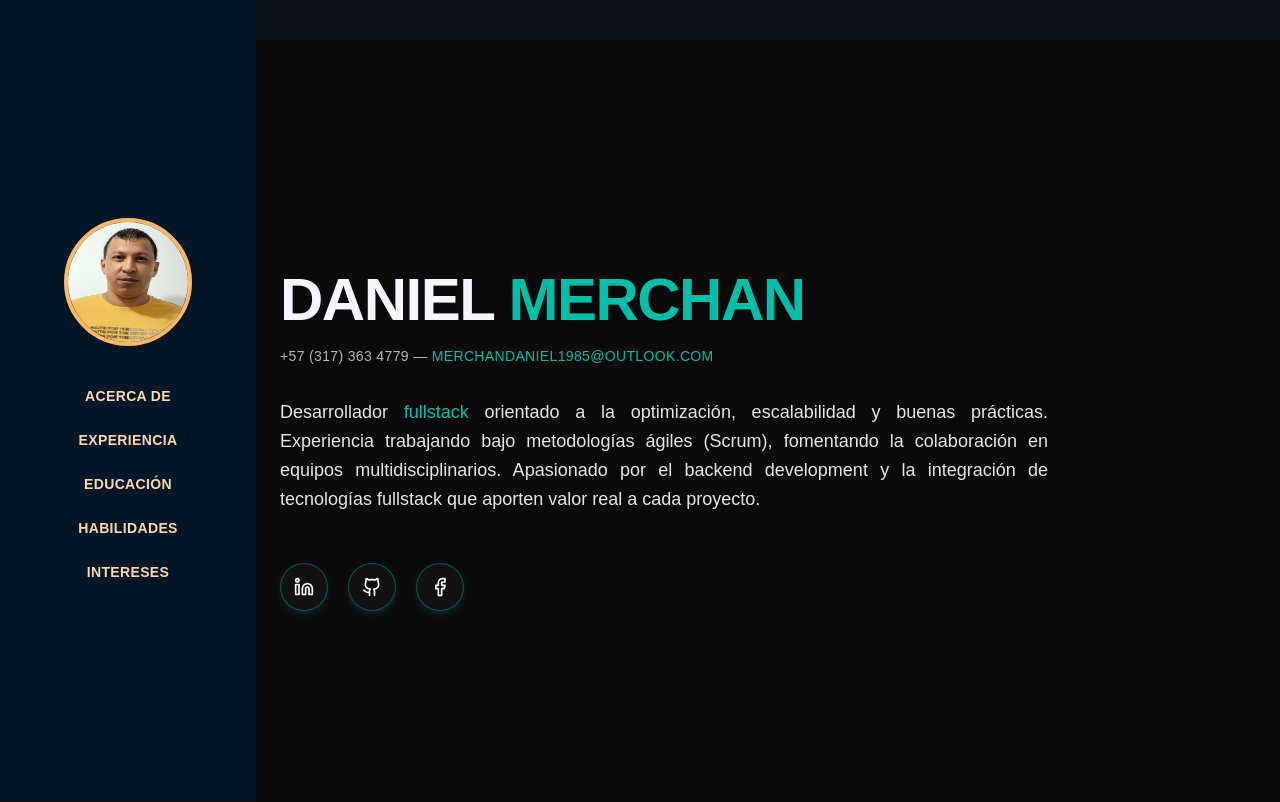
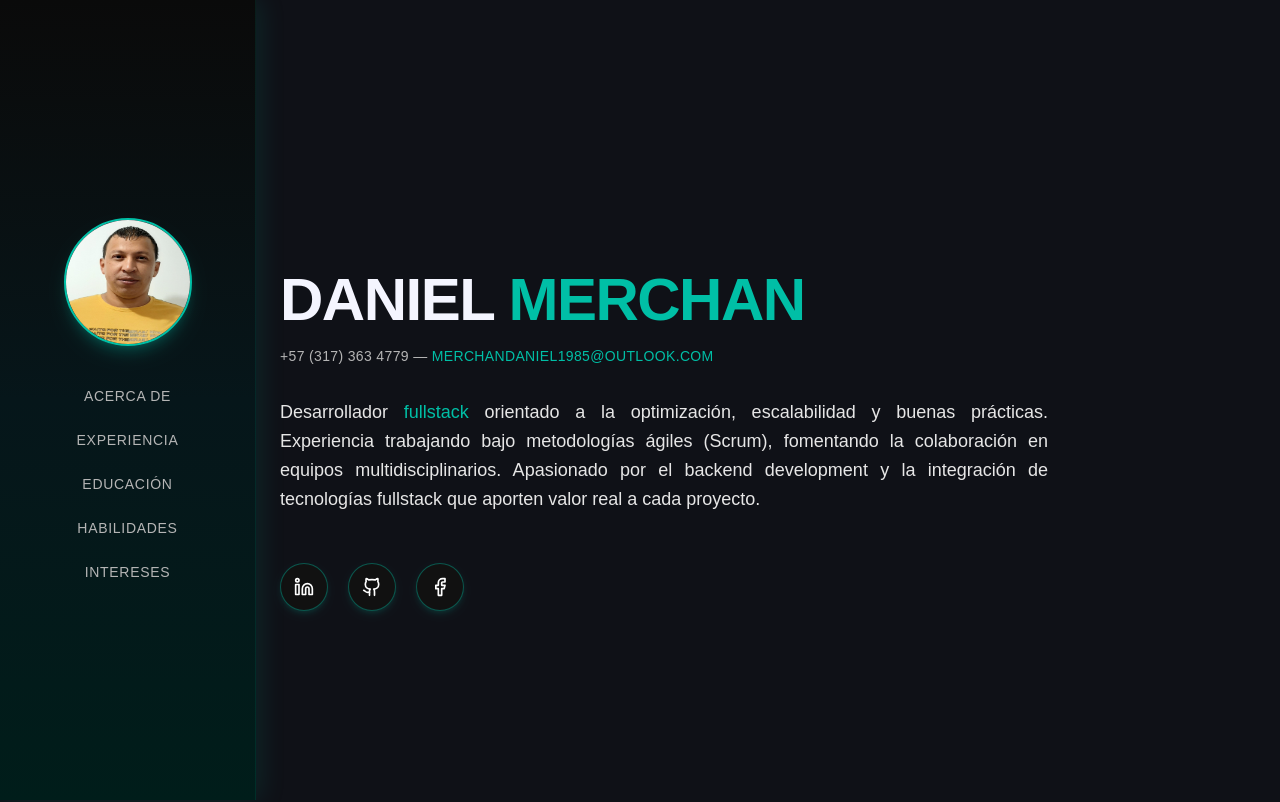
Before and after one commit to merchussoft/portafolio, a Vue app: page / in a window 1280 px wide. Shown: the top 802 px of the page. Built offline with nearby package versions, Linux system fonts and the light colour scheme.

Commit message:
se hace ajuste que habia quedado pegado unos colores de fondo ademas se hace ajuste de le sidebar

```diff
--- a/src/components/BaseSidebar.vue
+++ b/src/components/BaseSidebar.vue
@@ -8,85 +8,106 @@ const route = useRoute();
 </script>
 
 <template>
-  <!-- Sidebar Desktop -->
+  <!-- 🌙 Sidebar (Versión Desktop) -->
   <nav
-    class="bg-[#011627] text-white fixed top-0 h-full w-64 hidden lg:flex flex-col items-center justify-center z-50"
+    class="fixed top-0 left-0 h-full w-64 hidden lg:flex flex-col items-center justify-center
+           bg-gradient-to-b from-[#0a0a0a] via-[#06161a] to-[#001d1a]
+           border-r border-[#00bfa61a] shadow-[4px_0_25px_#00bfa620] z-50"
   >
-    <!-- Contenedor centrado -->
     <div class="flex flex-col items-center space-y-10">
-      <!-- Imagen perfil -->
-      <img
-        src="../assets/foto_perfil.jpg"
-        alt="Foto de perfil"
-        class="w-32 h-32 rounded-full border-4 border-orange-300 shadow"
-      />
+      <!-- 🧑 Imagen de perfil -->
+      <div class="relative group">
+        <img
+          src="../assets/foto_perfil.jpg"
+          alt="Foto de perfil"
+          class="w-32 h-32 rounded-full border-2 border-[#00BFA6] shadow-lg shadow-[#00bfa640]
+                 transition-transform duration-500 group-hover:scale-105"
+        />
+        <div
+          class="absolute inset-0 rounded-full border-2 border-[#00BFA6]/40 blur-md opacity-0
+                 group-hover:opacity-100 transition duration-500"
+        ></div>
+      </div>
 
-      <!-- Menú -->
-      <ul class="flex flex-col items-center space-y-6 text-sm font-semibold uppercase tracking-wide">
-        <li v-for="link in menuLinks" :key="link.name">
+      <!-- 🔗 Enlaces de navegación -->
+      <ul
+        class="flex flex-col items-center space-y-6 text-sm font-medium uppercase tracking-wider"
+      >
+        <li v-for="link in menuLinks" :key="link.name" class="relative group">
           <RouterLink
             :to="{ hash: link.href }"
-            class="hover:text-white transition"
-            :class="route.hash === link.href ? 'text-white font-bold' : 'text-orange-200'"
+            class="transition-all duration-300"
+            :class="
+              route.hash === link.href
+                ? 'text-[#00BFA6] font-semibold'
+                : 'text-[#b5b5b5] hover:text-[#00BFA6]'
+            "
           >
             {{ link.name }}
           </RouterLink>
+
+          <!-- Línea animada debajo -->
+          <span
+            class="absolute left-0 bottom-[-4px] w-0 h-[2px] bg-[#00BFA6] transition-all duration-300 group-hover:w-full"
+          ></span>
         </li>
       </ul>
     </div>
   </nav>
 
-  <!-- Navbar Móvil -->
+  <!-- 📱 Navbar (Versión Móvil) -->
   <div
-    class="lg:hidden fixed top-0 left-0 w-full bg-[#011627] text-white z-50 shadow-md"
+    class="lg:hidden fixed top-0 left-0 w-full bg-[#0a0a0a]/90 backdrop-blur-md text-white
+           z-50 border-b border-[#00bfa620] shadow-md"
   >
     <div class="flex justify-between items-center p-4">
-      <span class="font-bold uppercase">Daniel Merchan</span>
+      <span class="font-semibold tracking-wide text-[#00BFA6] uppercase">
+        Daniel Merchan
+      </span>
 
       <button @click="isOpen = !isOpen" class="focus:outline-none">
         <!-- Icono Hamburguesa -->
         <svg
           v-if="!isOpen"
-          class="w-6 h-6"
+          class="w-7 h-7 text-[#00BFA6]"
           fill="none"
           stroke="currentColor"
           stroke-width="2"
           viewBox="0 0 24 24"
         >
-          <path
-            stroke-linecap="round"
-            stroke-linejoin="round"
-            d="M4 6h16M4 12h16M4 18h16"
-          />
+          <path stroke-linecap="round" stroke-linejoin="round" d="M4 6h16M4 12h16M4 18h16" />
         </svg>
 
         <!-- Icono Cerrar -->
         <svg
           v-else
-          class="w-6 h-6"
+          class="w-7 h-7 text-[#00BFA6]"
           fill="none"
           stroke="currentColor"
           stroke-width="2"
           viewBox="0 0 24 24"
         >
-          <path
-            stroke-linecap="round"
-            stroke-linejoin="round"
-            d="M6 18L18 6M6 6l12 12"
-          />
+          <path stroke-linecap="round" stroke-linejoin="round" d="M6 18L18 6M6 6l12 12" />
         </svg>
       </button>
     </div>
 
-    <!-- Dropdown -->
+    <!-- 🔽 Menú desplegable -->
     <transition name="fade">
-      <ul v-if="isOpen" class="px-4 pb-4 space-y-2">
+      <ul
+        v-if="isOpen"
+        class="px-5 pb-5 space-y-2 bg-gradient-to-b from-[#0a0a0a] to-[#001d1a] border-t border-[#00bfa620]"
+      >
         <li v-for="link in menuLinks" :key="link.name">
           <RouterLink
             :to="{ hash: link.href }"
             @click="isOpen = false"
-            class="block py-2 px-3 rounded hover:bg-orange-600 transition"
-            :class="route.hash === link.href ? 'bg-orange-800 font-bold' : ''"
+            class="block py-2 px-3 rounded-md transition-all duration-300"
+            :class="
+              route.hash === link.href
+                ? 'bg-[#00BFA6] text-black font-semibold'
+                : 'text-[#f4f5ff] hover:bg-[#00bfa630]'
+            "
           >
             {{ link.name }}
           </RouterLink>
@@ -95,3 +116,14 @@ const route = useRoute();
     </transition>
   </div>
 </template>
+
+<style scoped>
+.fade-enter-active,
+.fade-leave-active {
+  transition: opacity 0.3s ease;
+}
+.fade-enter-from,
+.fade-leave-to {
+  opacity: 0;
+}
+</style>
--- a/src/components/sections/BaseAbout.vue
+++ b/src/components/sections/BaseAbout.vue
@@ -15,7 +15,7 @@ const socialLinks = [
 <template>
   <section
     id="about"
-    class="flex items-center px-6 py-24 h-screen max-w-[75rem] mx-auto bg-[#0a0a0a]"
+    class="flex items-center px-6 py-24 h-screen max-w-[75rem] mx-auto"
   >
     <div class="w-full">
       <!-- Nombre -->
--- a/src/components/sections/BaseSkills.vue
+++ b/src/components/sections/BaseSkills.vue
@@ -1,7 +1,7 @@
 <template>
   <section
     id="skills"
-    class="flex flex-col justify-center px-6 py-24 h-screen max-w-[75rem] mx-auto bg-[#0a0a0a]"
+    class="flex flex-col justify-center px-6 py-24 h-screen max-w-[75rem] mx-auto"
   >
     <div>
       <!-- Título -->
```
